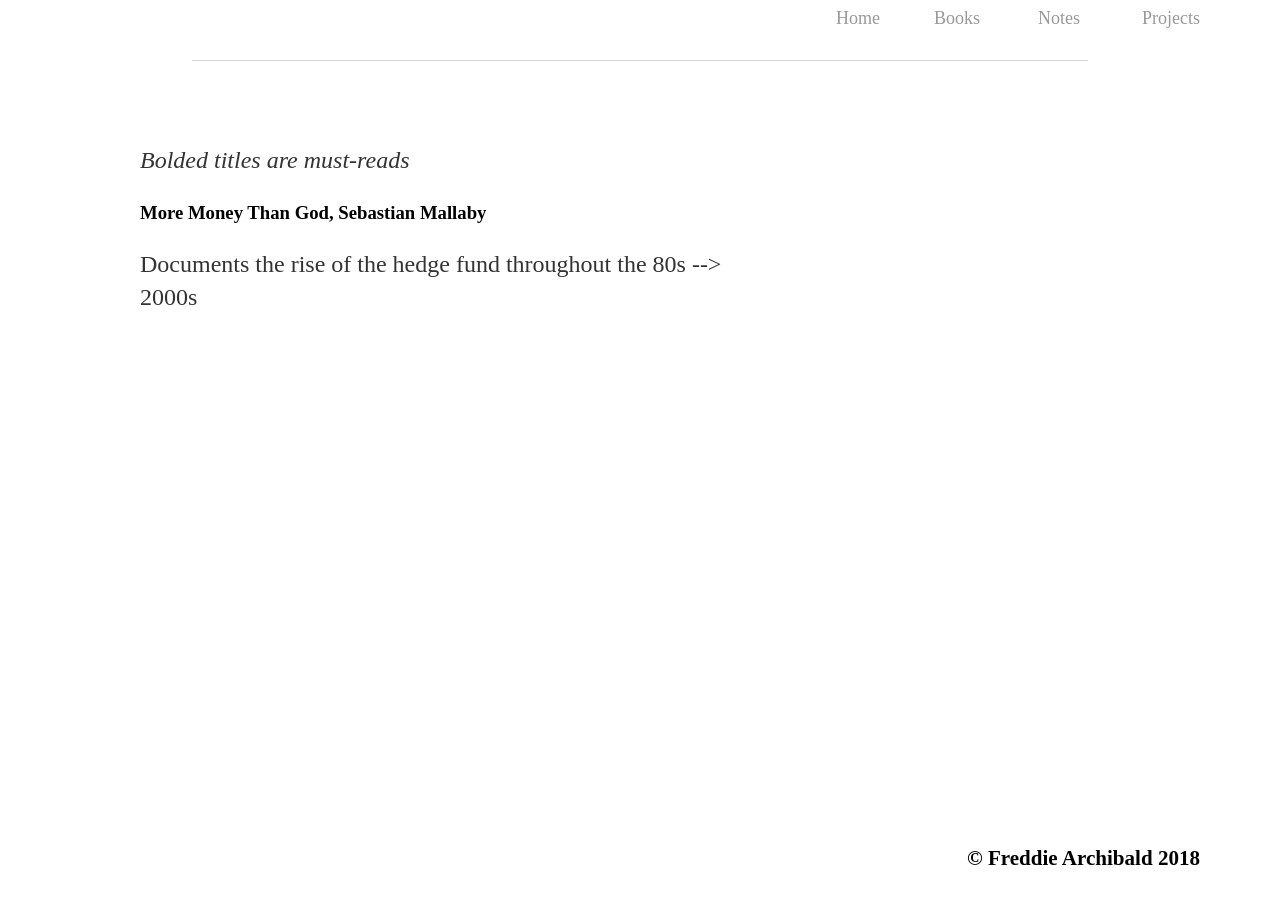
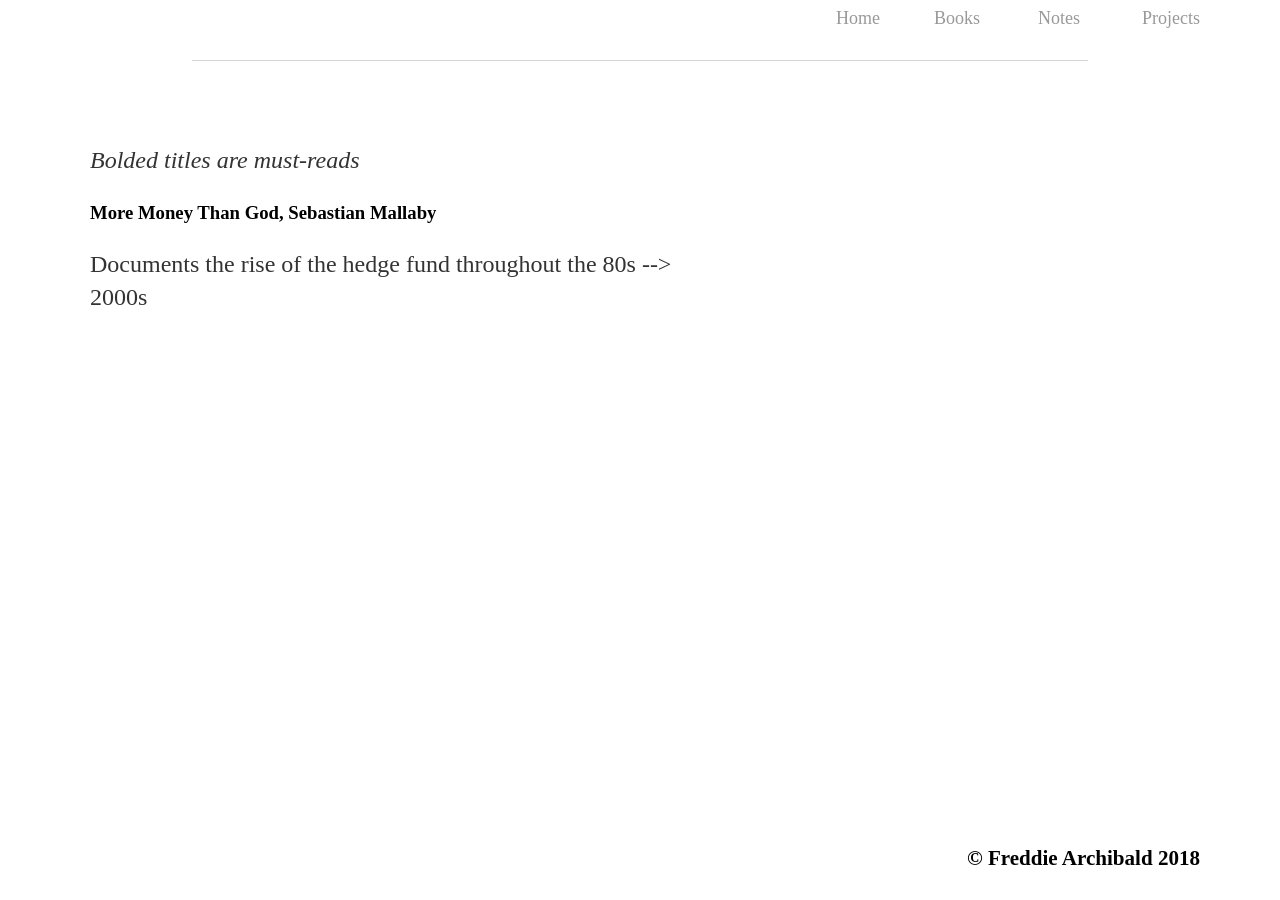
Before and after one commit to scryptive/personal, a Jekyll site: the page built from books/index.html, in a window 1280 px wide. Built offline with Jekyll 4.4.1, drawn with Linux system fonts in a browser that asks for light colours.

Commit message:
Update index.html

```diff
--- a/books/index.html
+++ b/books/index.html
@@ -11,7 +11,7 @@ title: Books
     left: 50%;
     top: 30%;
     margin-top: -150px;
-    margin-left: -500px;
+    margin-left: -550px;
 }
 
 </style>
```
